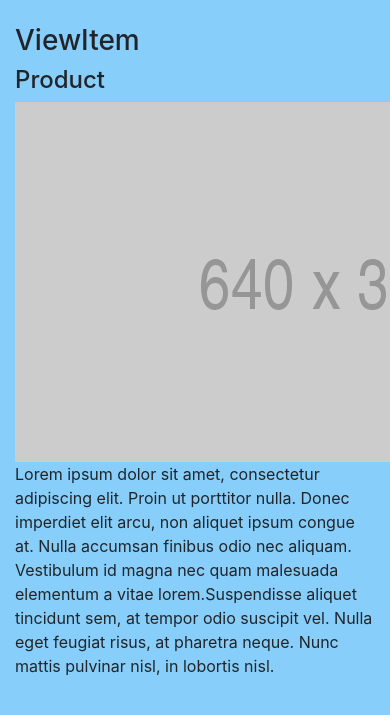
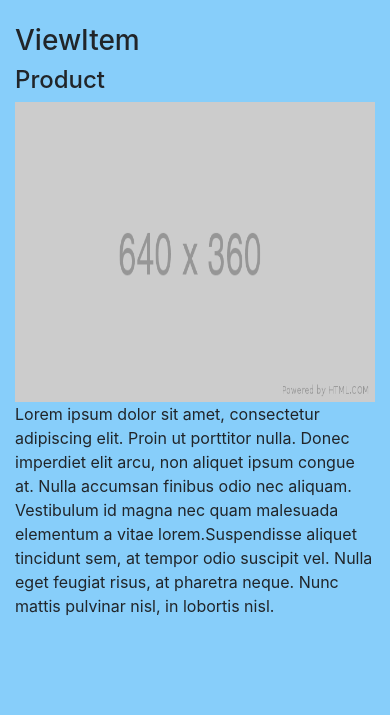
Before and after one commit to Code-Institute-Submissions/djmolloy57-proj4DMDesign_JuneResub, a Django app: page /viewitem/ in a window 390 px wide; the page is wider, and only the part inside the window is pictured. Shown: the part 56-771 px from the top of that part. Run offline with Django 3.2, Linux system fonts and the light colour scheme; some libraries are stand-ins or nearby versions.

Commit message:
resized the image and re-oriented the text for mobile view of viewitem template with css rules and media query in main css

```diff
--- a/designstore/static/css/main.css
+++ b/designstore/static/css/main.css
@@ -28,3 +28,31 @@ body{
 	display: inline-block;
 	margin-left: 15px;
 }
+
+#testimonial_info{
+    width: 50%;
+    float: left;
+}
+
+@media (max-width: 768px) {
+
+
+    #testimonial_info{
+        width: 100%;
+    }
+
+}
+
+
+@media (max-width: 576px) {
+
+    .product_img{
+      width: 100%;
+      height: 300px;
+    }
+    #testimonial_info{
+      width: 100%;
+    }
+
+
+}
```
